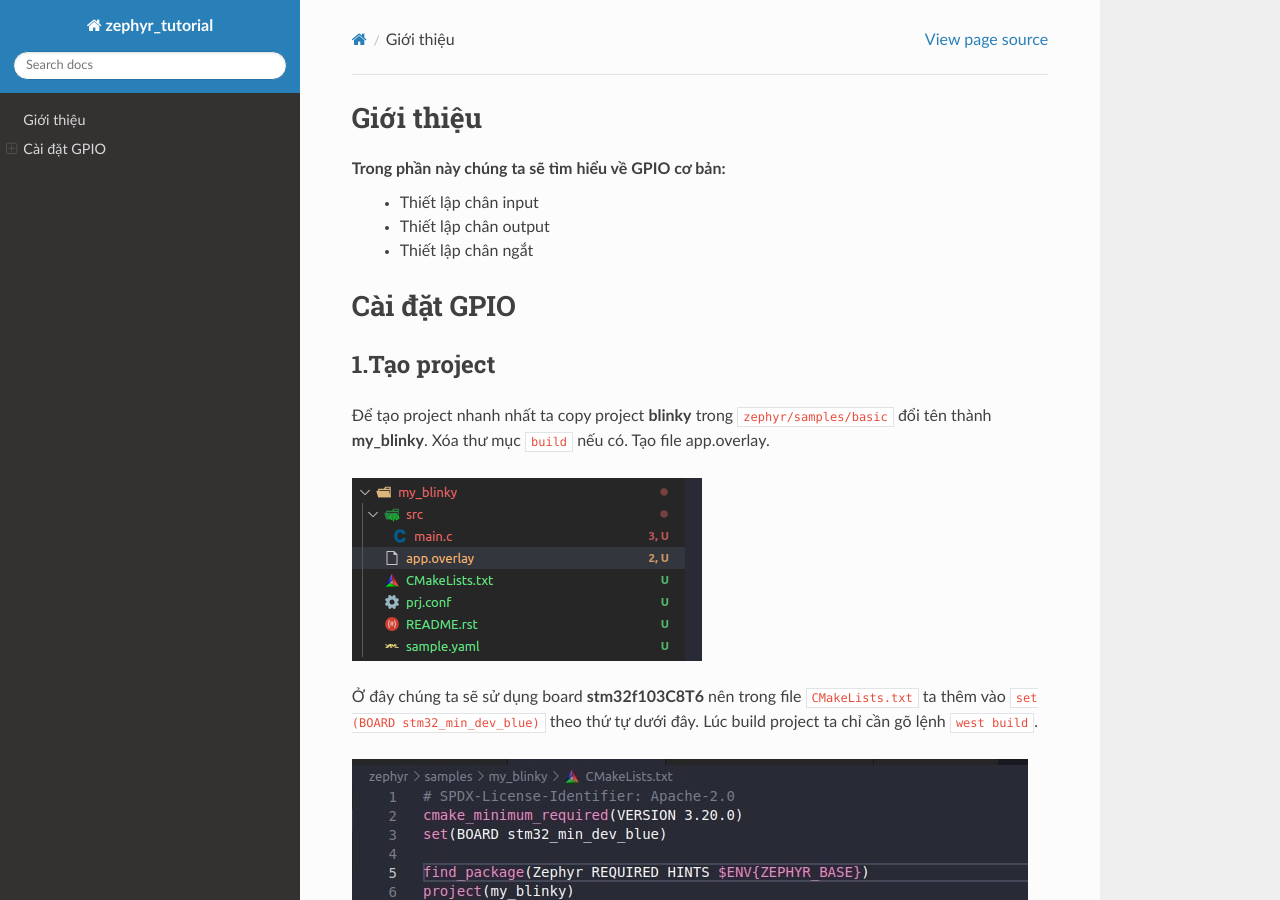
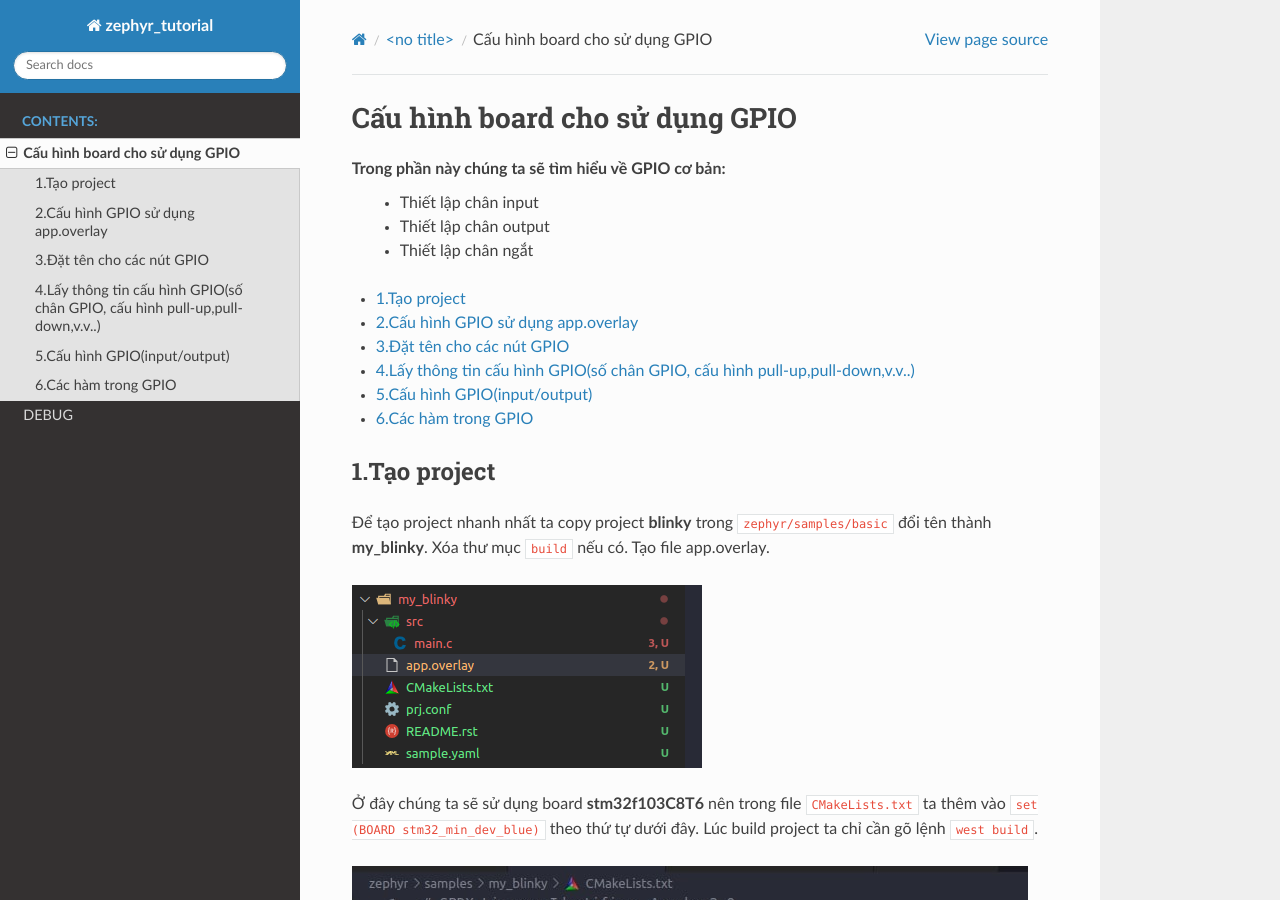
Before and after one commit to lab209b3/zephyr_tutorial_vn, a Sphinx documentation site: the page built from docs/source/3.GPIO/1.Custom_board_GPIO/index.rst, in a window 1280 px wide and 900 px high. Built offline with Sphinx 7.4.7 and the Read the Docs theme 2.0.0, drawn with Linux system fonts in a browser that asks for light colours; pages that are not in the unit, such as notebooks, are missing from menus.

Commit message:
already pull master, build doc

```diff
--- a/docs/source/3.GPIO/1.Custom_board_GPIO/index.rst
+++ b/docs/source/3.GPIO/1.Custom_board_GPIO/index.rst
@@ -1,4 +1,4 @@
-Giới thiệu
+Cấu hình board cho sử dụng GPIO
 ==========
 
 Trong phần này chúng ta sẽ tìm hiểu về GPIO cơ bản:
@@ -6,9 +6,10 @@ Trong phần này chúng ta sẽ tìm hiểu về GPIO cơ bản:
     * Thiết lập chân output
     * Thiết lập chân ngắt
 
+.. contents::
+    :local:
+    :depth: 2
 
-Cài đặt GPIO
-============
 1.Tạo project
 ~~~~~~~~~~~~~
 
--- a/docs/source/3.GPIO/2.Debug/index.rst
+++ b/docs/source/3.GPIO/2.Debug/index.rst
@@ -1,5 +1,9 @@
 DEBUG
 =====
+
+.. contents::
+    :local:
+    :depth: 2
 
 1.Cài đặt compiler cho stm32
 ~~~~~~~~~~~~~~~~~~~~~~~~~~~~
--- /dev/null
+++ b/docs/source/3.GPIO/index.rst
@@ -0,0 +1,7 @@
+
+.. toctree::
+   :maxdepth: 2
+   :caption: GPIO:
+
+   1.Custom_board_GPIO/index
+   2.Debug/index
```
